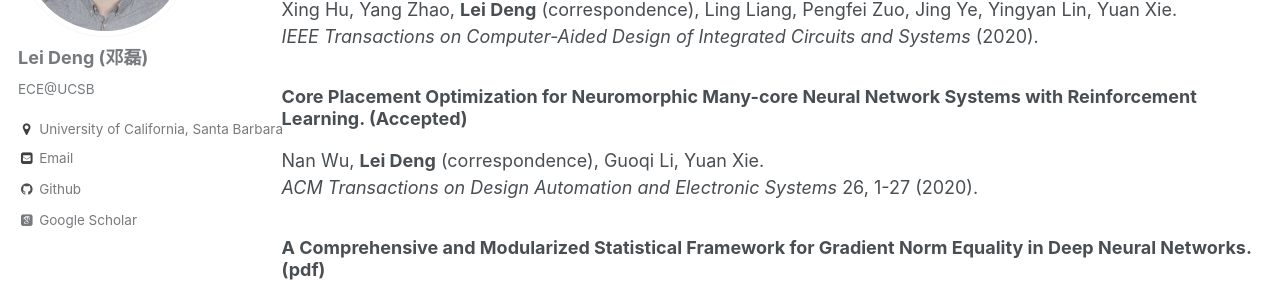
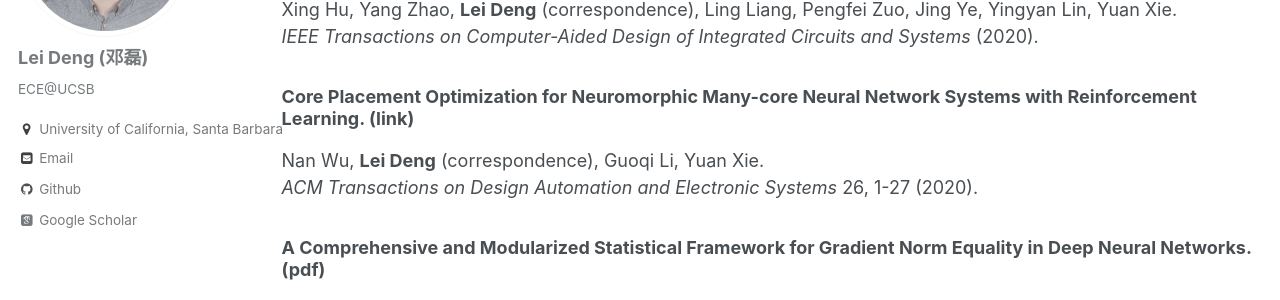
Before and after one commit to dllfei/dllfei.github.io, a Jekyll site: the page built from _pages/publications.md, in a window 1280 px wide and 900 px high, scrolled down 1000 px. Shown: the part 174-474 px from the top of the window. Built offline with Jekyll 4.4.1, drawn with Linux system fonts in a browser that asks for light colours; some web fonts are replaced.

Commit message:
Update publications.md

```diff
--- a/_pages/publications.md
+++ b/_pages/publications.md
@@ -36,7 +36,7 @@ Weihua He, Yujie Wu, **Lei Deng** (correspondence), Guoqi Li, Haoyu Wang, Yang T
 Xing Hu, Yang Zhao, **Lei Deng** (correspondence), Ling Liang, Pengfei Zuo, Jing Ye, Yingyan Lin, Yuan Xie. <br />
 *IEEE Transactions on Computer-Aided Design of Integrated Circuits and Systems* (2020).
 
-### Core Placement Optimization for Neuromorphic Many-core Neural Network Systems with Reinforcement Learning. (Accepted) <br />
+### Core Placement Optimization for Neuromorphic Many-core Neural Network Systems with Reinforcement Learning. ([link](https://dl.acm.org/doi/10.1145/3418498)) <br />
 Nan Wu, **Lei Deng** (correspondence), Guoqi Li, Yuan Xie. <br />
 *ACM Transactions on Design Automation and Electronic Systems* 26, 1-27 (2020).
 
```
